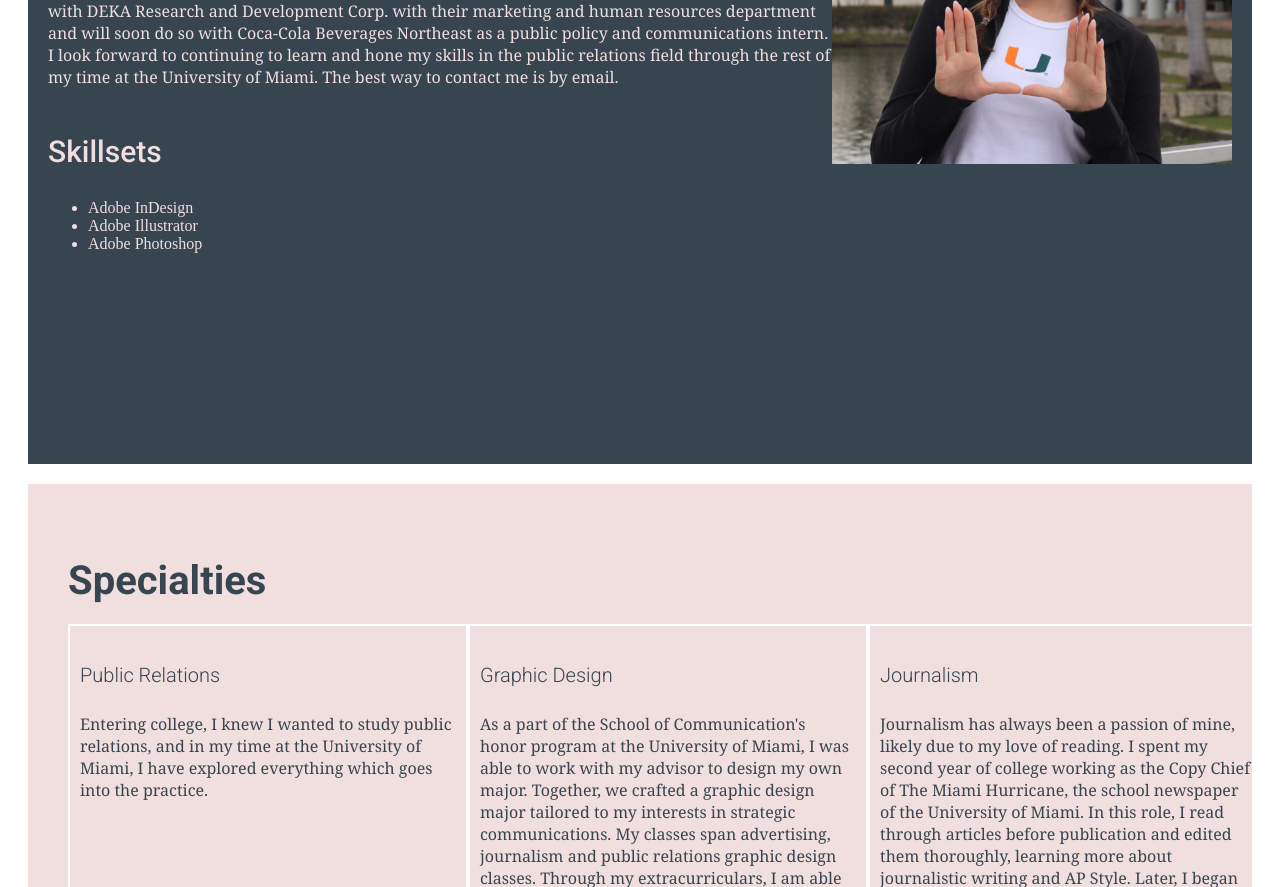
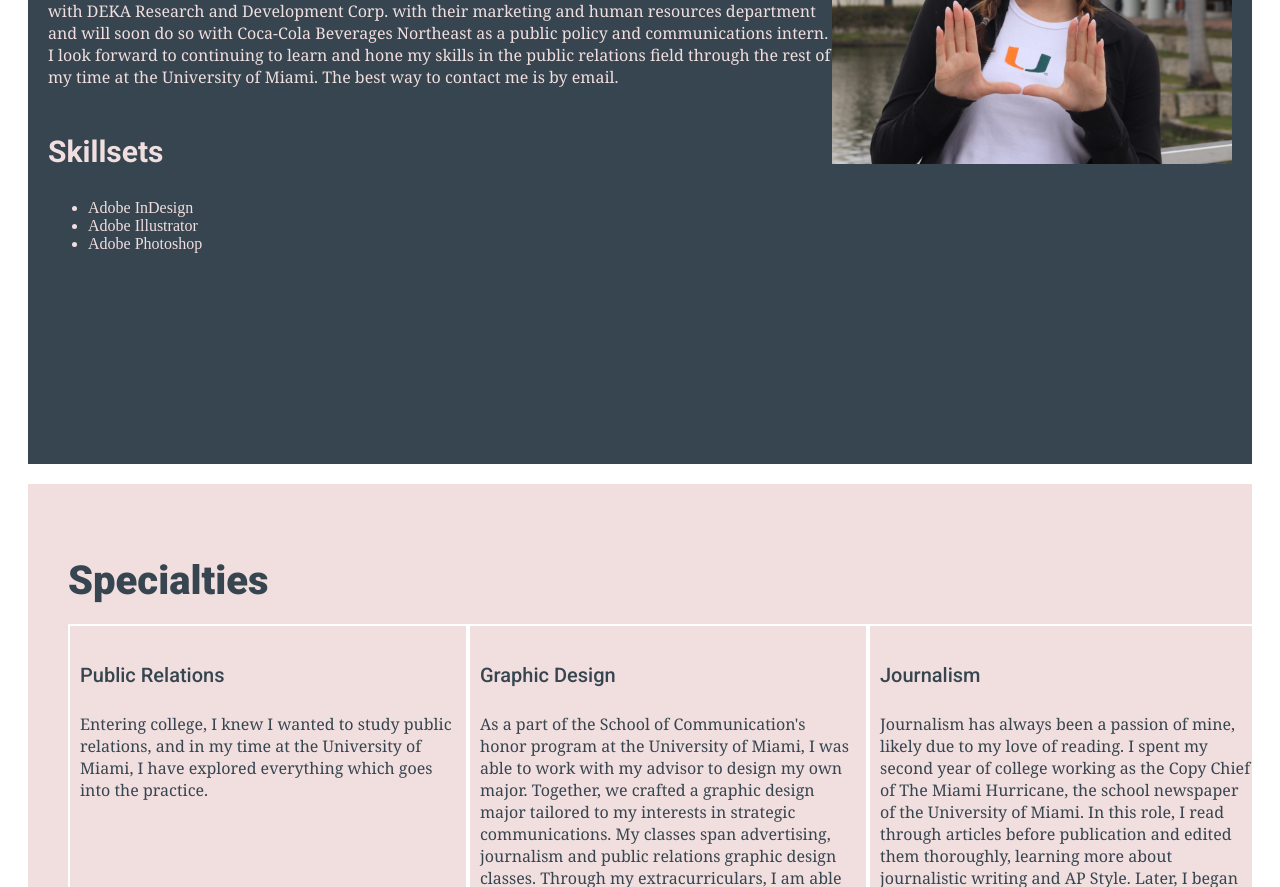
Before and after one commit to ashleysewall/ashleysewall.github.io, a plain HTML site: page index.html in a window 1280 px wide. Shown: the part 980-1867 px from the top of the page. Drawn offline with Linux system fonts and the light colour scheme; a web font is replaced by a local one.

Commit message:
Update pstyle.css

```diff
--- a/css/pstyle.css
+++ b/css/pstyle.css
@@ -21,19 +21,19 @@ h1{
 h2{
     font-family:"Roboto", Verdana, Tahoma, sans-serif;
     font-size:40px;
-    font-weight:700;
+    font-weight:800;
 }
 
 h3{
     font-family: "Roboto",Verdana, Tahoma, sans-serif;
     font-size:30px;
-    font-weight:500;
+    font-weight:600;
 }
 
 h4{
     font-family:"Roboto", Verdana, Tahoma, sans-serif;
     font-size:20px;
-    font-weight:300;
+    font-weight:500;
 }
 
 p{
```
